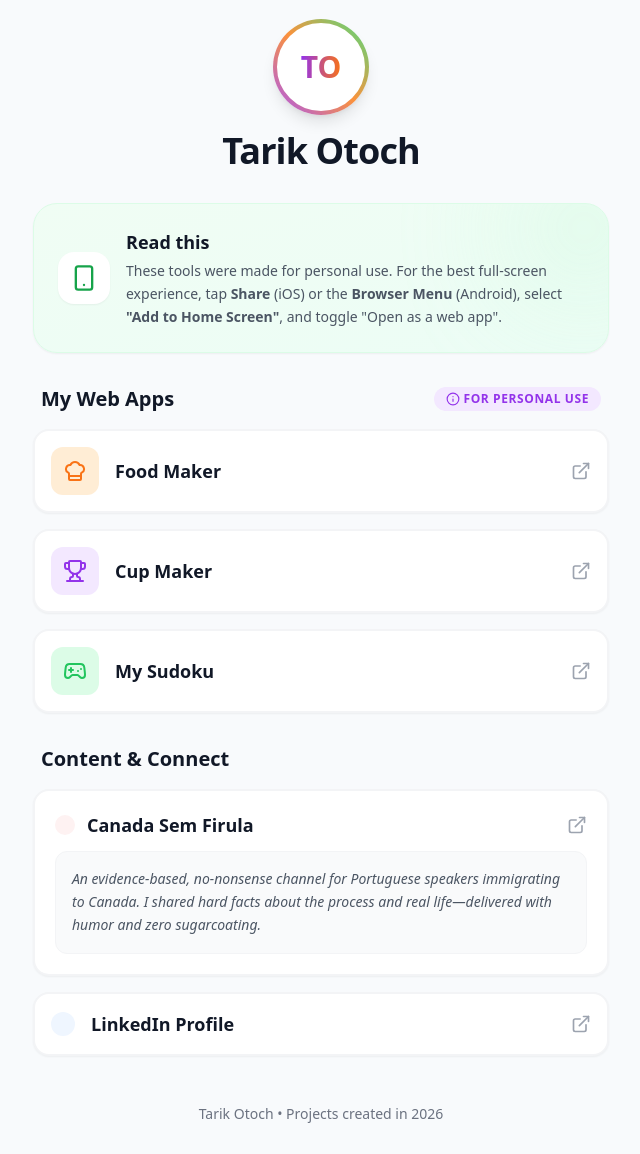
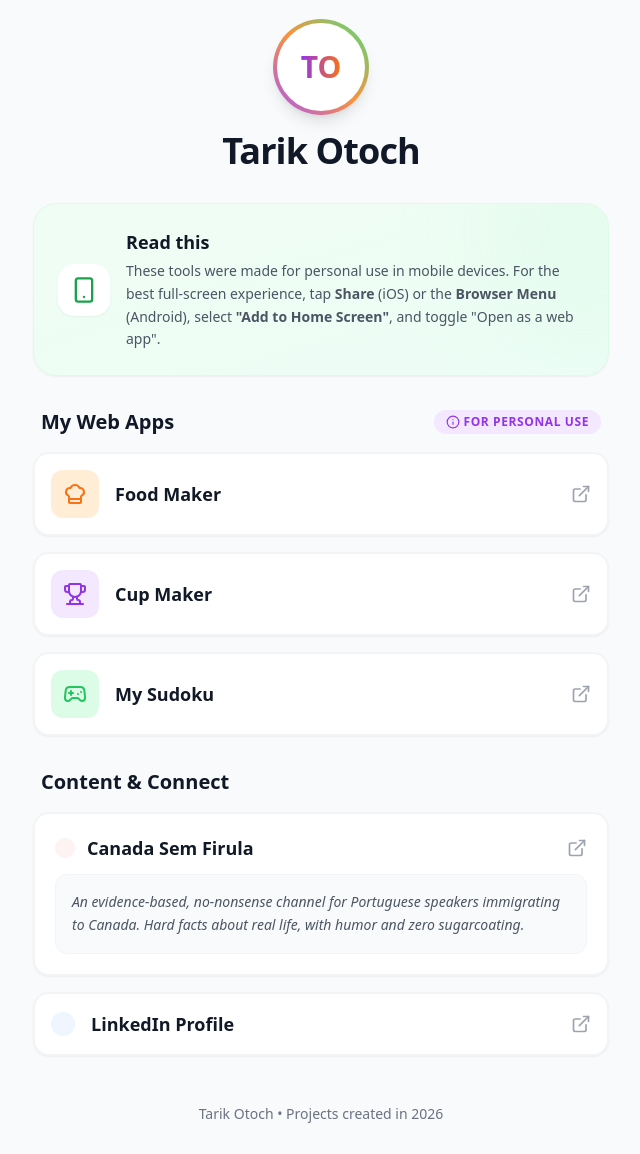
Before and after one commit to TheOCs2016/tarikotoch, a plain HTML site: page index.html in a window 1280 px wide. Shown: the part 45-1199 px from the top of the page, without its empty margins (319-959 px from the left). Drawn offline with nearby package versions, Linux system fonts and the light colour scheme.

Commit message:
Fix HTML formatting and structure

```diff
--- a/index.html
+++ b/index.html
@@ -43,7 +43,7 @@
                         Read this
                     </h2>
                     <p class="text-gray-600 text-sm leading-relaxed">
-                        These tools were made for personal use. For the best full-screen experience, tap <strong>Share</strong> (iOS) or the <strong>Browser Menu</strong> (Android), select <strong>"Add to Home Screen"</strong>, and toggle "Open as a web app".
+                        These tools were made for personal use in mobile devices. For the best full-screen experience, tap <strong>Share</strong> (iOS) or the <strong>Browser Menu</strong> (Android), select <strong>"Add to Home Screen"</strong>, and toggle "Open as a web app".
                     </p>
                 </div>
             </div>
@@ -125,7 +125,7 @@
                         <i data-lucide="external-link" class="w-5 h-5 text-gray-400 group-hover:text-red-400 transition-colors"></i>
                     </div>
                     <p class="text-sm text-gray-600 italic bg-gray-50 p-4 rounded-xl border border-gray-100 leading-relaxed">
-                        An evidence-based, no-nonsense channel for Portuguese speakers immigrating to Canada. I shared hard facts about the process and real life—delivered with humor and zero sugarcoating.
+                        An evidence-based, no-nonsense channel for Portuguese speakers immigrating to Canada. Hard facts about real life, with humor and zero sugarcoating.
                     </p>
                 </a>
 
```
